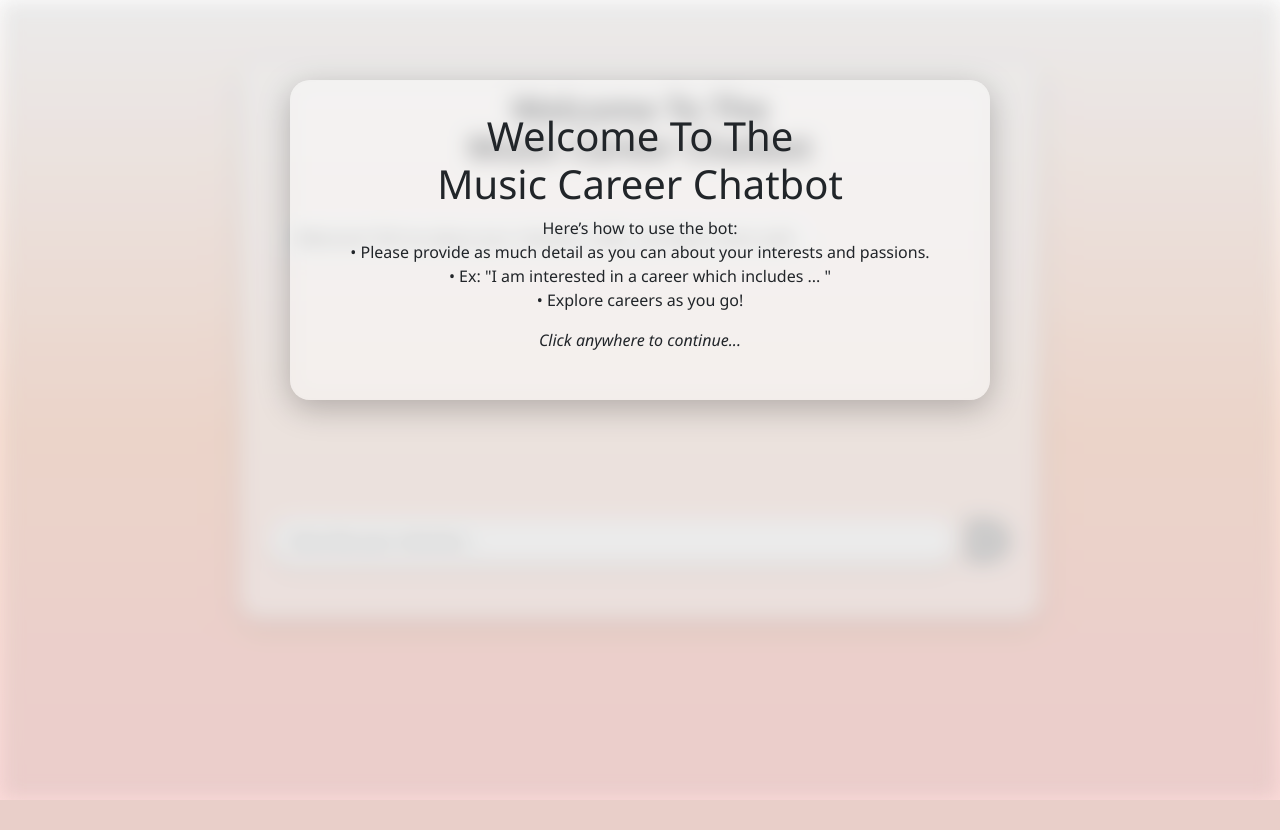
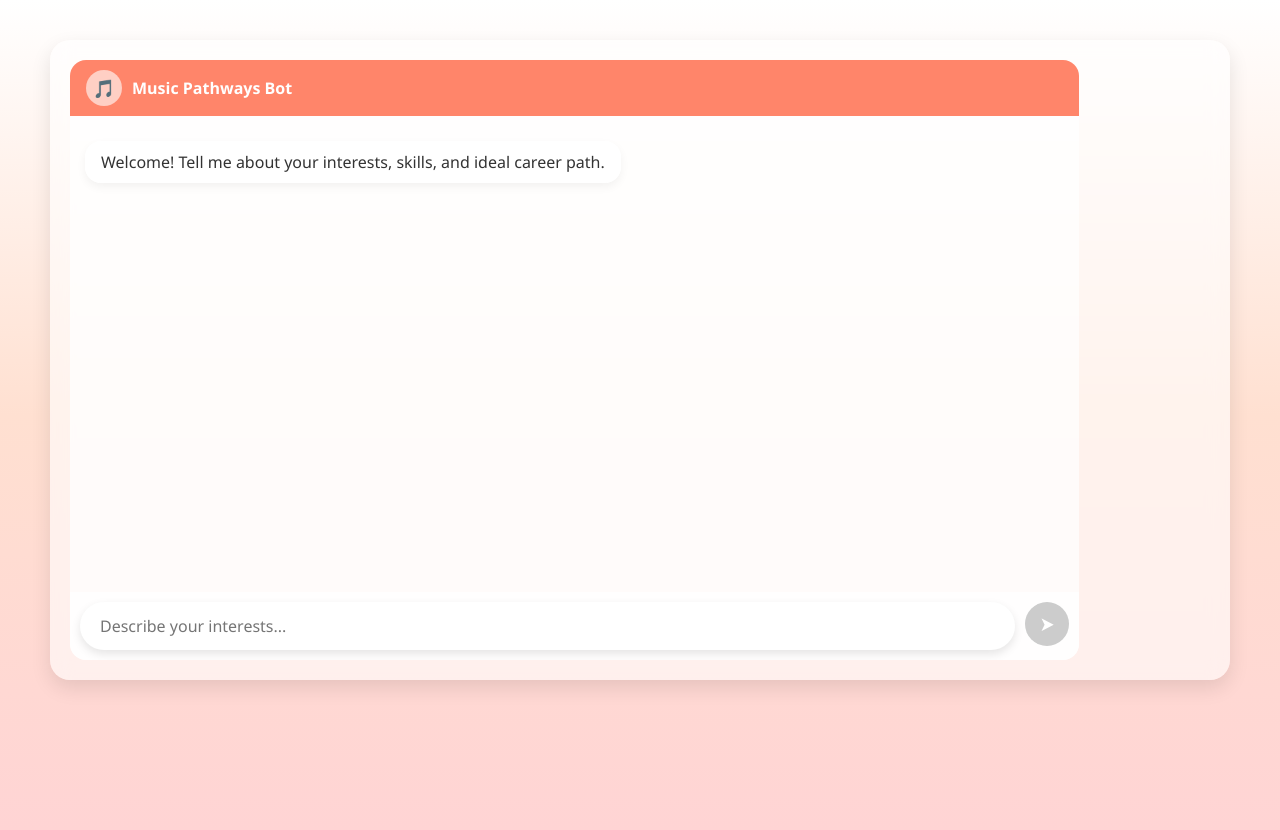
Before and after one commit to kzavitz/careerapp, a Flask app: page / in a window 1280 px wide. Before the commit the page ends 800 px from the top, so only its background shows below. Run offline with Flask 3, Linux system fonts and the light colour scheme; parts of the project's set-up code (start-up, migrations or seed data) failed here and were passed over; some libraries are stand-ins or nearby versions.

Commit message:
Add files via upload

```diff
--- a/templates/index.html
+++ b/templates/index.html
@@ -5,50 +5,206 @@
   <meta name="viewport" content="width=device-width, initial-scale=1.0"/>
   <title>Music Career Chatbot</title>
   <link rel="stylesheet" href="https://cdn.jsdelivr.net/npm/bootstrap@5.3.0/dist/css/bootstrap.min.css">
+
   <style>
-    body { margin: 0; font-family: 'Segoe UI', Tahoma, Geneva, Verdana, sans-serif; background: linear-gradient(to bottom, #ffffff, #ffe0d1, #ffd4d4); min-height: 100vh; }
-    .chat-container { max-width: 800px; margin: 60px auto; background: rgba(255, 255, 255, 0.6); backdrop-filter: blur(10px); padding: 30px; border-radius: 20px; box-shadow: 0 8px 20px rgba(0, 0, 0, 0.1); }
-    .chat-box { height: 300px; overflow-y: auto; padding: 10px; margin-bottom: 20px; display: flex; flex-direction: column; }
-    .user-message, .bot-message { padding: 10px 16px; margin: 10px 0; border-radius: 16px; max-width: 75%; word-wrap: break-word; font-size: 16px; box-shadow: 0 4px 10px rgba(0, 0, 0, 0.05); line-height: 1.4; }
-    .user-message { align-self: flex-end; background: rgba(255, 120, 90, 0.85); color: white; text-align: right; margin-left: auto; }
-    .bot-message { align-self: flex-start; background: rgba(255, 255, 255, 0.8); color: #333; text-align: left; margin-right: auto; }
-    .input-group { display: flex; align-items: center; gap: 10px; }
-    #user-input { flex: 1; border: none; border-radius: 30px; padding: 12px 20px; font-size: 16px; outline: none; box-shadow: 0 4px 10px rgba(0, 0, 0, 0.1); }
-    #user-input::placeholder { color: #aaa; }
-    .btn-send { background-color: #ccc; border: none; color: white; border-radius: 50%; width: 44px; height: 44px; display: flex; justify-content: center; align-items: center; font-size: 20px; cursor: pointer; transition: background 0.3s ease; flex-shrink: 0; }
-    .btn-send:hover { background-color: #bbb; }
-    .btn-send svg { width: 18px; height: 24px; fill: white; }
-    .career-box { background: rgba(255, 255, 255, 0.75); backdrop-filter: blur(5px); border: 1px solid #ddd; padding: 20px; border-radius: 16px; box-shadow: 0 4px 10px rgba(0, 0, 0, 0.05); margin-top: 15px; }
-    .career-box a { text-decoration: none; font-weight: bold; color: #d56757; }
-    .career-box a:hover { text-decoration: underline; }
-    .related-box { background: rgba(240, 240, 240, 0.6); border: 1px solid #ccc; padding: 10px; border-radius: 10px; margin-top: 10px; }
-    h2 { font-weight: 600; text-align: center; margin-bottom: 30px; }
-    .welcome-frame { position: fixed; top: 0; left: 0; width: 100%; height: 100%; display: flex; align-items: flex-start; justify-content: center; backdrop-filter: blur(10px) brightness(0.9); background: rgba(255, 255, 255, 0.2); z-index: 9999; opacity: 0; animation: fadeIn 0.8s forwards; cursor: pointer; padding-top: 10vh; }
-    .welcome-content { background: rgba(255, 255, 255, 0.3); padding: 2rem; border-radius: 20px; text-align: center; width: 90%; max-width: 700px; box-shadow: 0 8px 32px rgba(0,0,0,0.25); backdrop-filter: blur(12px); animation: scaleIn 0.6s ease; }
-    @keyframes fadeIn { to { opacity: 1; } }
-    .fade-out { animation: fadeOut 0.5s forwards; }
-    @keyframes fadeOut { to { opacity: 0; visibility: hidden; } }
-    @keyframes scaleIn { from { transform: scale(0.9); opacity: 0; } to { transform: scale(1); opacity: 1; } }
+    body {
+      margin: 0;
+      font-family: 'Segoe UI', Tahoma, Geneva, Verdana, sans-serif;
+      background: linear-gradient(to bottom, #ffffff, #ffe0d1, #ffd4d4);
+      min-height: 100vh;
+    }
+
+    .main-container {
+      max-width: 1200px;
+      margin: 30px auto;
+      padding: 10px;
+    }
+
+    .app-frame {
+      background: rgba(255,255,255,0.6);
+      backdrop-filter: blur(10px);
+      border-radius: 20px;
+      box-shadow: 0 8px 20px rgba(0,0,0,0.1);
+      padding: 20px;
+    }
+
+    /* ===== SPLIT LAYOUT ENGINE ===== */
+    .split-layout {
+      display: grid;
+      grid-template-columns: 1fr 0fr;
+      gap: 20px;
+      transition: grid-template-columns 0.6s ease;
+    }
+
+    .split-layout.has-results {
+      grid-template-columns: 0.42fr 0.58fr;
+    }
+
+    .results-panel {
+      height: 75vh;
+      overflow-y: auto;
+      padding: 10px;
+      opacity: 0;
+      transform: translateX(20px);
+      transition: opacity 0.5s ease, transform 0.5s ease;
+      pointer-events: none;
+    }
+
+    .split-layout.has-results .results-panel {
+      opacity: 1;
+      transform: translateX(0);
+      pointer-events: auto;
+    }
+
+    /* ===== CHAT PANEL ===== */
+    .chat-panel {
+      display: flex;
+      flex-direction: column;
+      height: 75vh;
+      background: rgba(255,255,255,0.7);
+      border-radius: 16px;
+      overflow: hidden;
+    }
+
+    .chat-header {
+      flex-shrink: 0;
+      padding: 10px 16px;
+      background: rgba(255,120,90,0.9);
+      color: white;
+      display: flex;
+      align-items: center;
+      gap: 10px;
+      font-weight: 600;
+    }
+
+    .mascot-circle {
+      width: 36px;
+      height: 36px;
+      border-radius: 50%;
+      background: rgba(255,255,255,0.6);
+      display: flex;
+      align-items: center;
+      justify-content: center;
+      font-size: 18px;
+    }
+
+    .chat-box {
+      flex: 1;
+      overflow-y: auto;
+      padding: 15px;
+      display: flex;
+      flex-direction: column;
+    }
+
+    .user-message, .bot-message {
+      padding: 10px 16px;
+      margin: 10px 0;
+      border-radius: 16px;
+      max-width: 80%;
+      word-wrap: break-word;
+      font-size: 16px;
+      line-height: 1.4;
+      box-shadow: 0 4px 10px rgba(0,0,0,0.05);
+    }
+
+    .user-message {
+      align-self: flex-end;
+      background: rgba(255,120,90,0.85);
+      color: white;
+      text-align: right;
+    }
+
+    .bot-message {
+      align-self: flex-start;
+      background: rgba(255,255,255,0.9);
+      color: #333;
+    }
+
+    .chat-input-bar {
+      flex-shrink: 0;
+      padding: 10px;
+      display: flex;
+      gap: 10px;
+      background: rgba(255,255,255,0.8);
+    }
+
+    #user-input {
+      flex: 1;
+      border: none;
+      border-radius: 30px;
+      padding: 12px 20px;
+      font-size: 16px;
+      outline: none;
+      box-shadow: 0 4px 10px rgba(0,0,0,0.1);
+    }
+
+    .btn-send {
+      background-color: #ccc;
+      border: none;
+      color: white;
+      border-radius: 50%;
+      width: 44px;
+      height: 44px;
+      display: flex;
+      justify-content: center;
+      align-items: center;
+      font-size: 20px;
+      cursor: pointer;
+    }
+
+    .btn-send:hover {
+      background-color: #bbb;
+    }
+
+    /* ===== RESULTS ===== */
+    .career-box {
+      background: rgba(255,255,255,0.85);
+      border: 1px solid #ddd;
+      padding: 20px;
+      border-radius: 16px;
+      box-shadow: 0 4px 10px rgba(0,0,0,0.05);
+      margin-bottom: 15px;
+    }
+
+    .career-box a {
+      text-decoration: none;
+      font-weight: bold;
+      color: #d56757;
+    }
+
+    .career-box a:hover {
+      text-decoration: underline;
+    }
+
+    /* ===== MOBILE ===== */
+    @media (max-width: 768px) {
+      .split-layout,
+      .split-layout.has-results {
+        grid-template-columns: 1fr;
+      }
+
+      .chat-panel, .results-panel {
+        height: auto;
+      }
+    }
   </style>
 </head>
+
 <body>
 
-  <!-- Welcome overlay -->
-  <div id="welcome-frame" class="welcome-frame">
-    <div class="welcome-content">
-      <h1>Welcome To The <br>Music Career Chatbot</h1>
-      <p>
-        Here’s how to use the bot:<br>
-        • Please provide as much detail as you can about your interests and passions.<br>
-        • Ex: "I am interested in a career which includes ... "<br>
-        • Explore careers as you go!
-      </p>
-      <p><em>Click anywhere to continue...</em></p>
+<div class="main-container">
+  <div class="app-frame">
+
+    <div class="split-layout" id="split-layout">
+
+      <!-- CHAT -->
+      <div>
+        <div class="chat-panel">
+
+          <div class="chat-header">
+            <div class="mascot-circle">🎵</div>
+            <div>Music Pathways Bot</div>
           </div>
-  </div>
-
-  <div class="chat-container d-flex flex-column">
-    <h2>Welcome To The <br> Music Career Chatbot</h2>
 
           <div class="chat-box" id="chat-box">
             <div class="bot-message">
@@ -56,36 +212,33 @@
             </div>
           </div>
 
-    <div class="input-group">
+          <div class="chat-input-bar">
             <input
               type="text"
               id="user-input"
-        class="form-control"
               placeholder="Describe your interests..."
               onkeydown="handleEnter(event)"
             >
-      <button class="btn-send" onclick="sendMessage()" aria-label="Send">
-        <svg viewBox="0 0 24 24">
-          <path d="M2.01 21L23 12 2.01 3 2 10l15 2-15 2z"></path>
-        </svg>
-      </button>
+            <button class="btn-send" onclick="sendMessage()">➤</button>
           </div>
 
-    <div id="career-results" class="mt-4"></div>
+        </div>
+      </div>
+
+      <!-- RESULTS -->
+      <div>
+        <div class="results-panel" id="career-results">
+          <p class="text-muted">Career suggestions will appear here…</p>
+        </div>
+      </div>
+
+    </div>
+
+  </div>
 </div>
 
 <script>
-    // Track the active interest for clarification
   let activeInterest = null;
-
-    // Welcome frame logic
-    document.addEventListener("DOMContentLoaded", () => {
-      const welcomeFrame = document.getElementById("welcome-frame");
-      welcomeFrame.addEventListener("click", () => {
-        welcomeFrame.classList.add("fade-out");
-        setTimeout(() => { welcomeFrame.style.display = "none"; }, 500);
-      });
-    });
 
   function sendMessage() {
     const inputEl = document.getElementById("user-input");
@@ -106,31 +259,39 @@
     .then(response => response.json())
     .then(data => {
       chatBox.innerHTML += `<div class="bot-message">${data.message}</div>`;
-
-        // Update activeInterest based on backend response
       activeInterest = data.active_interest;
 
-        // Display careers only if no active interest pending
       const careerResults = document.getElementById("career-results");
       careerResults.innerHTML = "";
+
       if (!activeInterest && data.careers && data.careers.length > 0) {
-          data.careers.forEach((career, index) => {
+
+        // 🔥 TRIGGER LAYOUT TRANSITION
+        document.getElementById("split-layout").classList.add("has-results");
+
+        data.careers.forEach(career => {
           const matchedReasons = [
             ...(career["Matched Keywords"] || []),
             ...(career["Matched Avenues"] || [])
           ].join(", ") || "No specific keywords matched";
 
+          const nocLine = career.NOC
+            ? `<p><strong>NOC:</strong> <a href="${career.NOC_URL}" target="_blank">${career.NOC}</a></p>`
+            : "";
+
           careerResults.innerHTML += `
             <div class="career-box">
               <h4><a href="${career.Link}" target="_blank">${career["Job Title"]}</a></h4>
               <p>${career.Description}</p>
+              ${nocLine}
               <p><strong>Matched because of:</strong> ${matchedReasons}</p>
             </div>
           `;
         });
+      } else {
+        careerResults.innerHTML = `<p class="text-muted">No results yet…</p>`;
       }
 
-        // Scroll to bottom
       chatBox.scrollTop = chatBox.scrollHeight;
     });
 
@@ -143,17 +304,7 @@
       sendMessage();
     }
   }
+</script>
 
-    function showRelated(id, careers) {
-      const box = document.getElementById(id);
-      if (box.style.display === "none") {
-        box.innerHTML = careers.map(c => `<a href="${c.Links}" target="_blank">${c["Job Title"]}</a>`).join("<br>");
-        box.style.display = "block";
-      } else {
-        box.style.display = "none";
-        box.innerHTML = "";
-      }
-    }
-  </script>
 </body>
 </html>
```
Lines whose indentation alone changed are shown as unchanged.
